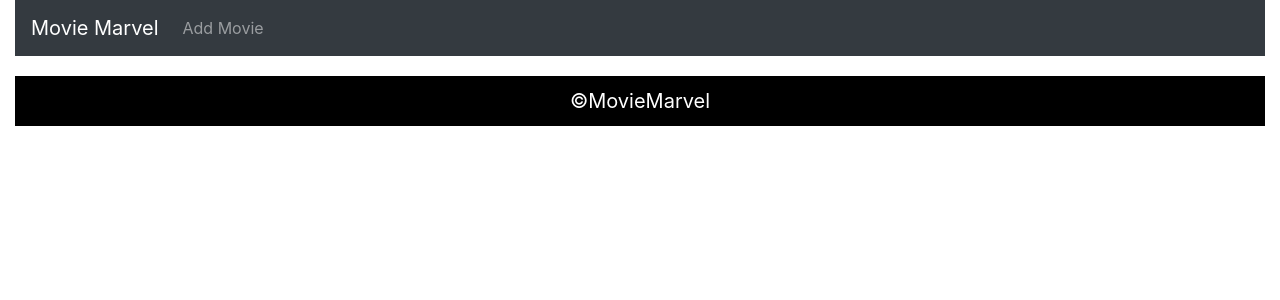
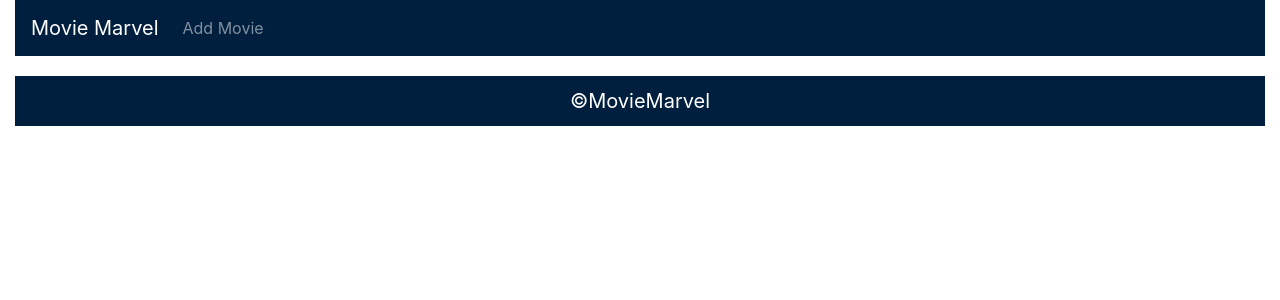
Before and after one commit to Akhiljoji145/movieproject1, a Django app: page / in a window 1280 px wide. Shown: the top 300 px of the page. Run offline with Django 4.2, Linux system fonts and the light colour scheme; data that the repository does not hold is empty.

Commit message:
modified

```diff
--- a/static/css/style.css
+++ b/static/css/style.css
@@ -1,10 +1,13 @@
 .navbar
 {
 	margin-bottom: 10px;
+	background-color: #001F3F;
 }
 footer
 {
 	margin-top: 10px;
+	background-color: #001F3F;
+	color:white;
 }
 center
 {
--- a/template/footer.html
+++ b/template/footer.html
@@ -1,3 +1,3 @@
 <footer>
-	<center style="background-color:black;color:white;">&copy;MovieMarvel</center>
+	<center>&copy;MovieMarvel</center>
 </footer>
--- a/template/nav.html
+++ b/template/nav.html
@@ -1,5 +1,5 @@
 {% load static %}
-<nav class="navbar navbar-expand-lg navbar-dark bg-dark">
+<nav class="navbar navbar-expand-lg navbar-dark navbar-color">
   <a class="navbar-brand" href="{% url 'movie:movie_list' %}">Movie Marvel</a>
   <button class="navbar-toggler" type="button" data-toggle="collapse" data-target="#navbarNav" aria-controls="navbarNav" aria-expanded="false" aria-label="Toggle navigation">
     <span class="navbar-toggler-icon"></span>
```
